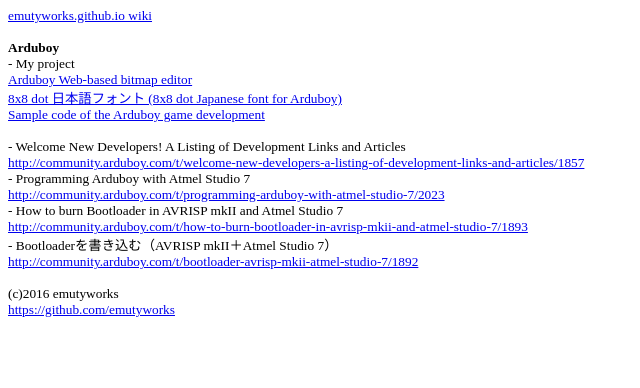
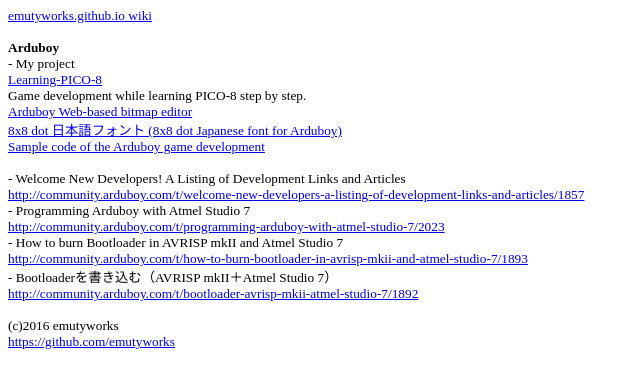
Before and after one commit to emutyworks/emutyworks.github.io, a plain HTML site: page index.html in a window 1280 px wide. Shown: the whole page, without its empty margins (0-640 px from the left). Drawn offline with Linux system fonts and the light colour scheme.

Commit message:
Update index.html
Add project link

```diff
--- a/index.html
+++ b/index.html
@@ -19,6 +19,8 @@ body {
 
 <b>Arduboy</b><br>
 - My project<br>
+<a href="https://github.com/emutyworks/Learning-PICO-8/wiki">Learning-PICO-8</a><br>
+Game development while learning PICO-8 step by step.<br>
 <a href="https://emutyworks.github.io/BitmapEditor/">Arduboy Web-based bitmap editor</a><br>
 <a href="https://github.com/emutyworks/8x8DotJPFont">8x8 dot 日本語フォント (8x8 dot Japanese font for Arduboy)</a><br>
 <a href="https://github.com/emutyworks/GameDevSample">Sample code of the Arduboy game development</a><br>
```
